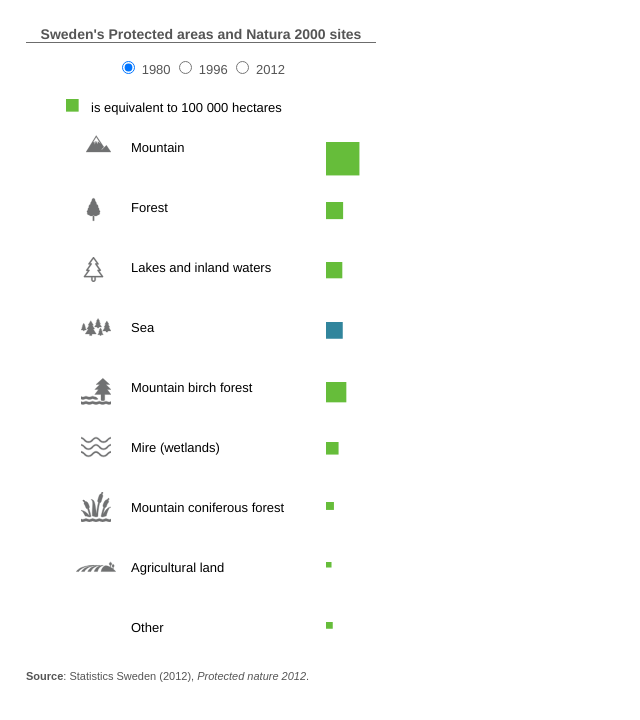
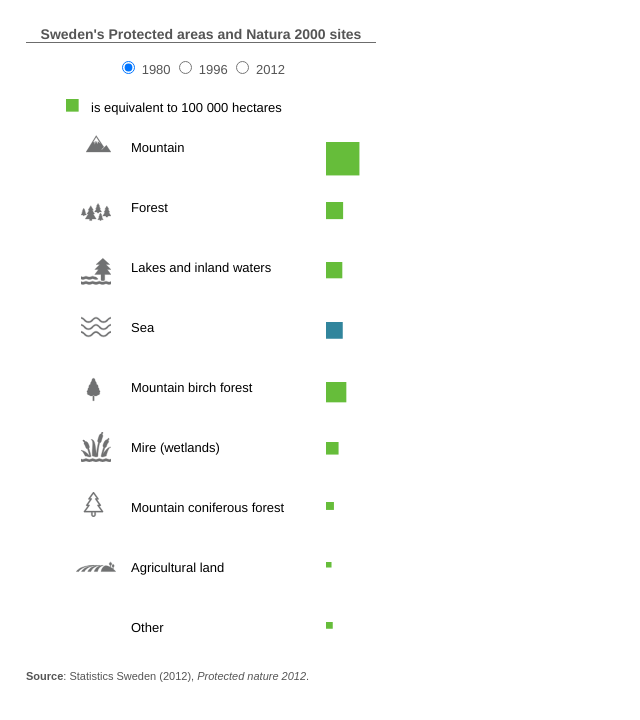
Before and after one commit to gitvfd/Sweden-EPR-Protected-Areas, a plain HTML site: page index.html in a window 1280 px wide. Shown: the whole page, without its empty margins (0-640 px from the left). Drawn offline with nearby package versions, Linux system fonts and the light colour scheme.

Commit message:
Update index.html

```diff
--- a/index.html
+++ b/index.html
@@ -164,42 +164,42 @@
 		    .attr("width", 25)
 		    .attr("height", 25)
 		    .attr("x", 55)
-		    .attr("y",105)
+		    .attr("y",285)
 
 		chart.append("svg:image")
 		    .attr("xlink:href", "image/coniferous.svg")
 		    .attr("width", 25)
 		    .attr("height", 25)
 		    .attr("x", 55)
-		    .attr("y",165)
+		    .attr("y",400)
 
 		chart.append("svg:image")
 		    .attr("xlink:href", "image/forest.svg")
 		    .attr("width", 30)
 		    .attr("height", 30)
 		    .attr("x", 55)
-		    .attr("y",220)
+		    .attr("y",105)
 
 		chart.append("svg:image")
 		    .attr("xlink:href", "image/lake.svg")
 		    .attr("width", 30)
 		    .attr("height", 30)
 		    .attr("x", 55)
-		    .attr("y",285);
+		    .attr("y",165);
 
 		chart.append("svg:image")
 		    .attr("xlink:href", "image/sea.svg")
 		    .attr("width", 30)
 		    .attr("height", 30)
 		    .attr("x", 55)
-		    .attr("y",340);
+		    .attr("y",220);
 
 		chart.append("svg:image")
 		    .attr("xlink:href", "image/mire.svg")
 		    .attr("width", 30)
 		    .attr("height", 30)
 		    .attr("x", 55)
-		    .attr("y",400);
+		    .attr("y",340);
 
 		chart.append("svg:image")
 		    .attr("xlink:href", "image/agricultural.svg")
```
